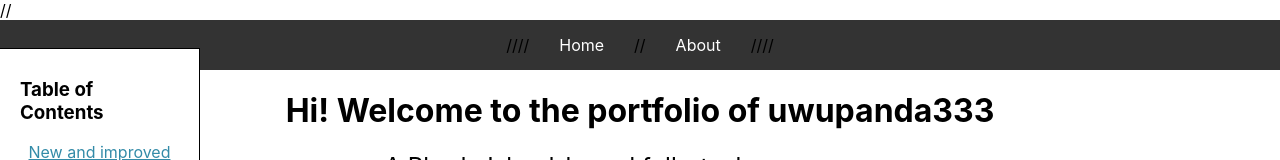
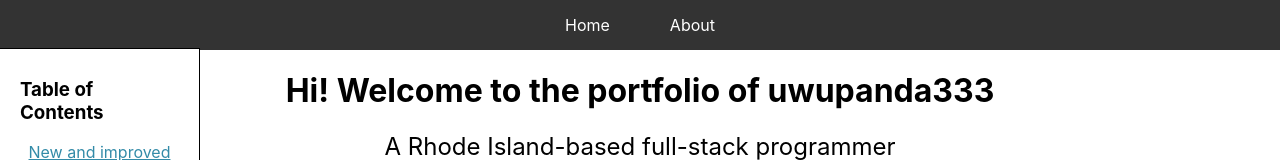
Before and after one commit to uwupanda333/final-portfolio, a React (Create React App) app: page / in a window 1280 px wide. Shown: the top 160 px of the page. Built offline with nearby package versions, Linux system fonts and the light colour scheme; the HTML template or start-up script is replaced by a standard one.

Commit message:
Update App.js

```diff
--- a/src/App.js
+++ b/src/App.js
@@ -158,12 +158,12 @@ function App() {
 
   return (
     <div>
-//        <div id="navbar">
-//         <ul>
-//           <li><a href="/">Home</a></li>
-//           <li><a href="about">About</a></li>
-//         </ul>
-//       </div>
+        <div id="navbar">
+         <ul>
+           <li><a href="/">Home</a></li>
+           <li><a href="about">About</a></li>
+         </ul>
+       </div>
       <h1 style={{ textAlign: 'center' }}>
         Hi! Welcome to the portfolio of uwupanda333
       </h1>
```
